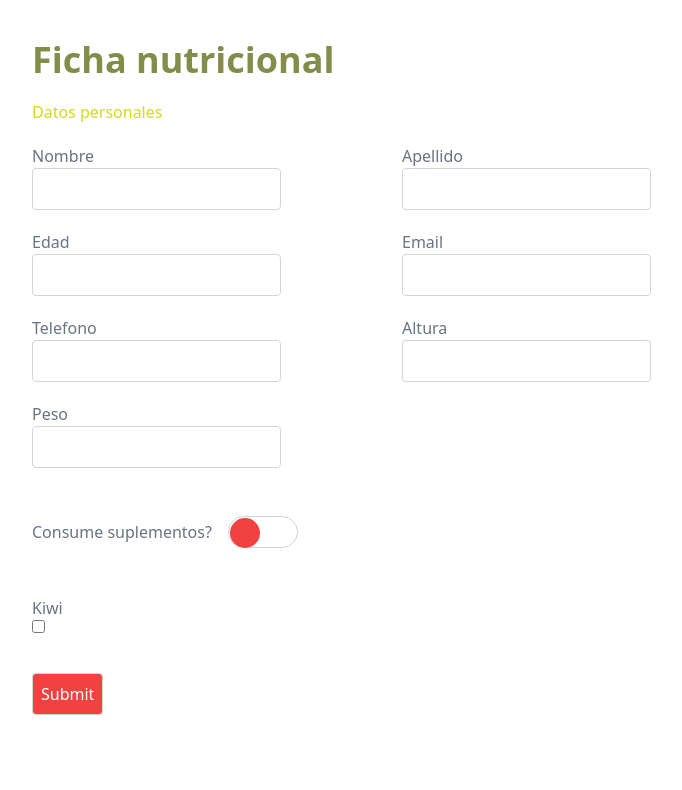
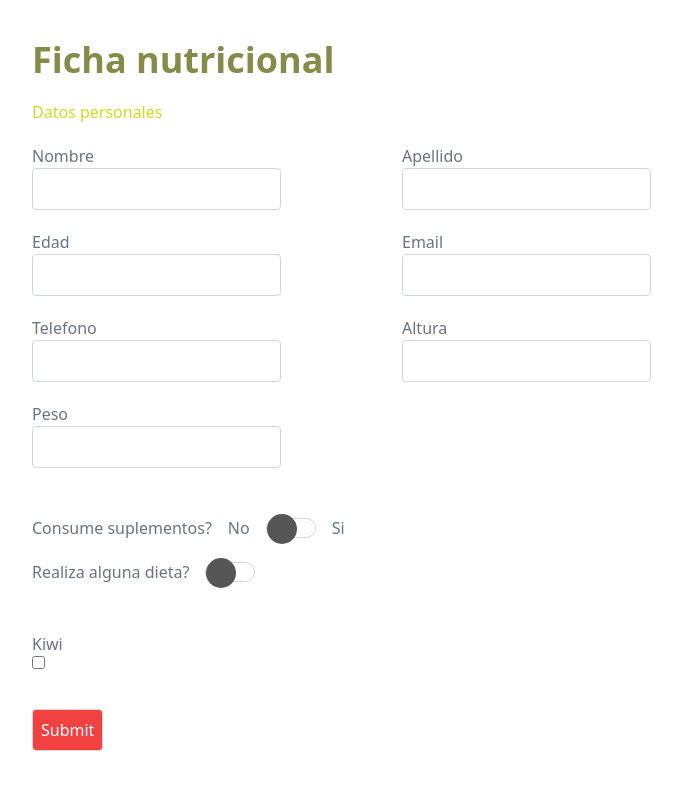
Before and after one commit to Elisa33/nutricion, a React (Vite) app: page / in a window 1280 px wide. Shown: the top 790 px of the page, without its empty margins (248-930 px from the left). Built offline with nearby package versions, Linux system fonts and the light colour scheme; no server answers; the database is empty.

Commit message:
text inputs

```diff
--- a/src/App.jsx
+++ b/src/App.jsx
@@ -15,7 +15,7 @@ function App() {
   const onSubmit = data => console.log(data);
 
  // console.log(watch("example"));
- const [textInput, setTextInput] = useState(false)
+ const [textInput, setTextInput] = useState([])
 
   useEffect(()=>{
     const obtenerDatos = async ()=>{
@@ -30,10 +30,13 @@ function App() {
     obtenerDatos();
   },[])
 
+  const haysuple = textInput.find(element => element === 'suplementos')
+  console.log(haysuple)
+
+
   /* Toogle checked */
-  const showInput = (question) =>{
-    setTextInput(true)
-    console.log(question)
+  function showInput(question){
+    setTextInput([...textInput, question])
   }
 
 
@@ -83,21 +86,35 @@ function App() {
 
 
           </div>
-          <section className='py-12'>
+          <section className='grid gap-5 py-12'>
             <label className="flex items-center gap-4">
               <span>
               Consume suplementos?
               </span>
-              <input className="radio__toggle" onChange={()=>{showInput('suplementos')}} type="checkbox" {...register('suplementos')}/>
+              <span>No</span>
+              <input className="radio__toggle" onClick={()=>{showInput('suplementos')}} type="checkbox" {...register('suplementos')}/>
+              <span>Si</span>
             </label>
+
             {
-              textInput ?
-              (
-            <label>Especificar
-              <input {...register("suplementos")} />
+              textInput.find(element => element === 'suplementos') && (
+                <label className='w-full pb-6'>Especificar
+                  <input className='bottom-line' {...register('textosuplementos')} />
+                </label>
+              )
+            }
+            <label className="flex items-center gap-4">
+              <span>
+              Realiza alguna dieta?
+              </span>
+              <input className="radio__toggle" onClick={()=>{showInput('dieta')}} type="checkbox" {...register('dieta')}/>
             </label>
-              ):(
-                <div></div>
+
+            {
+              textInput.find(element => element === 'dieta') && (
+                <label className=''>Especificar
+                  <input className='bottom-line'{...register('textodieta')} />
+                </label>
               )
             }
           </section>
--- a/src/custom.css
+++ b/src/custom.css
@@ -8,8 +8,8 @@ input[type="number"]
 
 .radio__toggle {
     position: relative;
-    width: 70px;
-    height: 32px;
+    width: 50px;
+    height: 20px;
     margin: 0;
     vertical-align: top;
     outline: none;
@@ -29,11 +29,11 @@ input[type="number"]
 .radio__toggle::after {
     content: "";
     position: absolute;
-    left: 1px;
-    top:1px;
+    left: 0px;
+    top:-5px;
     width: 30px;
     height: 30px;
-    background-color: #F24141;
+    background-color: #555;
     border-radius: 50%;
     transform: translateX(0px);
     transition: all 0.5s cubic-bezier(0.2, 0.85, 0.32, 1.2);
@@ -41,7 +41,7 @@ input[type="number"]
 
 
 .radio__toggle:checked::after {
-    transform: translateX(30px);
+    transform: translateX(21px);
     left: initial;
     background-color: #F24141;
 }
--- a/src/index.css
+++ b/src/index.css
@@ -4,6 +4,10 @@
 
 .wrapper{
   @apply px-6 mx-auto md:max-w-2xl lg:max-w-3xl;
+}
+
+.bottom-line{
+  @apply border-0 border-b-2 border-dotted;
 }
 
 @layer base {
```
